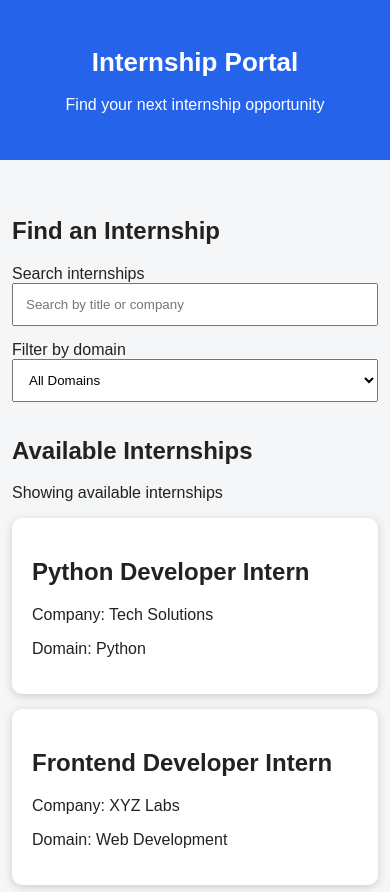
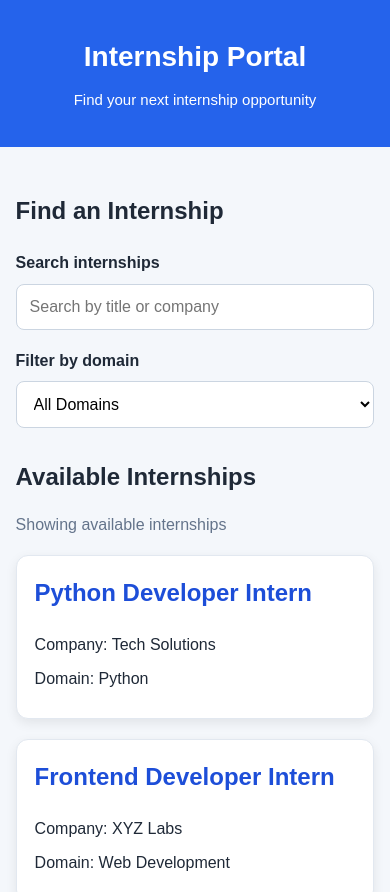
Before and after one commit to sentamil123/internship-api, a website: page frontend/index.html in a window 390 px wide. Shown: the top 892 px of the page. Drawn offline with Linux system fonts and the light colour scheme.

Commit message:
Improve responsive frontend styling

```diff
--- a/frontend/style.css
+++ b/frontend/style.css
@@ -1,49 +1,193 @@
+* {
+  box-sizing: border-box;
+}
+
 body {
+  margin: 0;
   font-family: Arial, sans-serif;
-  margin: 0;
-  background: #f4f6f8;
-  color: #222;
+  background: #f4f7fb;
+  color: #1f2937;
+  line-height: 1.6;
+}
+
+.container {
+  width: min(1100px, 92%);
+  margin: auto;
 }
 
 header {
   background: #2563eb;
   color: white;
+  padding: 45px 0;
   text-align: center;
-  padding: 30px 15px;
+}
+
+header h1 {
+  margin: 0 0 8px;
+  font-size: 36px;
+}
+
+header p {
+  margin: 0;
+  font-size: 17px;
 }
 
 main {
-  max-width: 900px;
-  margin: 25px auto;
-  padding: 15px;
+  padding: 35px 0;
+}
+
+section {
+  margin-bottom: 30px;
+}
+
+.search-heading {
+  margin-bottom: 20px;
+}
+
+.filters {
+  display: grid;
+  grid-template-columns: 1fr 1fr;
+  gap: 18px;
+}
+
+.filter-group {
+  display: flex;
+  flex-direction: column;
+  gap: 8px;
+}
+
+label {
+  font-weight: bold;
 }
 
 input,
 select {
   width: 100%;
-  padding: 12px;
-  margin-bottom: 15px;
-  box-sizing: border-box;
+  padding: 13px;
+  border: 1px solid #cbd5e1;
+  border-radius: 8px;
+  background: white;
+  font-size: 16px;
 }
 
-#internshipList {
+input:focus,
+select:focus {
+  outline: 3px solid #bfdbfe;
+  border-color: #2563eb;
+}
+
+.results-header {
+  display: flex;
+  justify-content: space-between;
+  align-items: center;
+  gap: 15px;
+  margin-bottom: 18px;
+}
+
+.results-header h2 {
+  margin: 0;
+}
+
+#resultsStatus {
+  color: #64748b;
+  margin: 0;
+}
+
+.internship-list {
   display: grid;
-  gap: 15px;
+  grid-template-columns: repeat(3, 1fr);
+  gap: 20px;
 }
 
 .card {
   background: white;
-  padding: 20px;
+  padding: 22px;
+  border-radius: 12px;
+  border: 1px solid #e2e8f0;
+  box-shadow: 0 4px 12px rgba(0, 0, 0, 0.08);
+}
+
+.card h2 {
+  margin-top: 0;
+  color: #1d4ed8;
+}
+
+.card p {
+  margin: 8px 0;
+}
+
+button {
+  border: none;
+  border-radius: 8px;
+  padding: 11px 16px;
+  background: #2563eb;
+  color: white;
+  font-size: 15px;
+  cursor: pointer;
+}
+
+button:hover {
+  background: #1d4ed8;
+}
+
+.empty,
+.error,
+.loading {
+  background: white;
+  padding: 25px;
   border-radius: 10px;
-  box-shadow: 0 2px 8px #ccc;
+  text-align: center;
+}
+
+footer {
+  margin-top: 30px;
+  padding: 25px 0;
+  background: #111827;
+  color: white;
+  text-align: center;
+}
+
+footer p {
+  margin: 5px 0;
+}
+
+@media (max-width: 800px) {
+  .internship-list {
+    grid-template-columns: repeat(2, 1fr);
+  }
 }
 
 @media (max-width: 600px) {
+  header {
+    padding: 35px 0;
+  }
+
   header h1 {
-    font-size: 26px;
+    font-size: 28px;
+  }
+
+  header p {
+    font-size: 15px;
   }
 
   main {
-    padding: 12px;
+    padding: 25px 0;
+  }
+
+  .filters {
+    grid-template-columns: 1fr;
+  }
+
+  .internship-list {
+    grid-template-columns: 1fr;
+  }
+
+  .results-header {
+    flex-direction: column;
+    align-items: flex-start;
+  }
+
+  .card {
+    padding: 18px;
   }
 }
```
